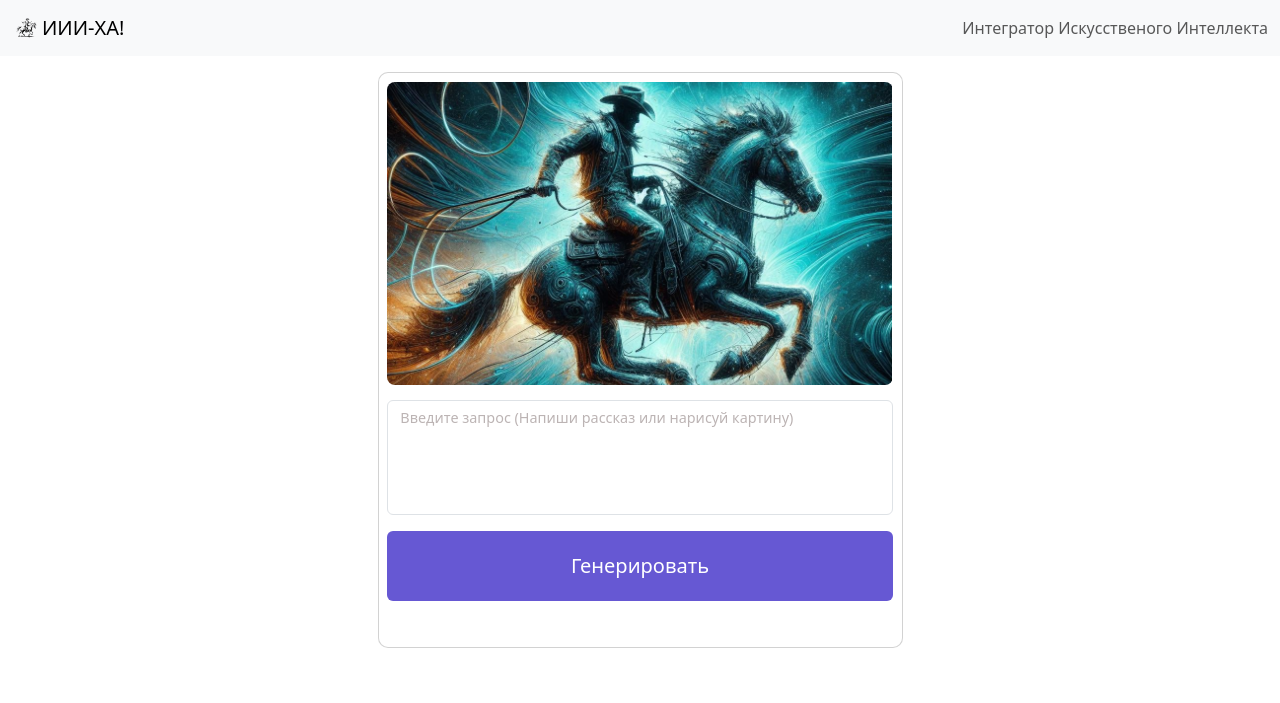
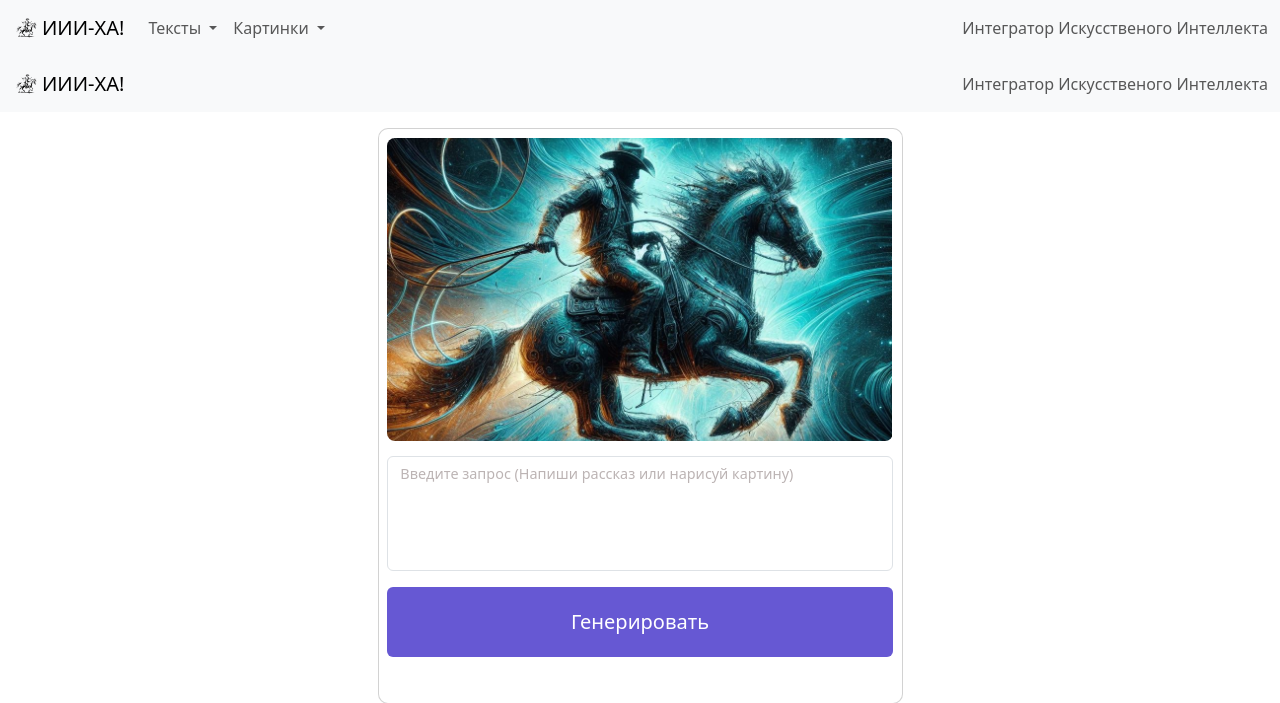
Before and after one commit to amtp1/iiiha, a Django app: page / in a window 1280 px wide. Shown: the top 703 px of the page. Run offline with Django 4.2, Linux system fonts and the light colour scheme; some libraries are stand-ins or nearby versions.

Commit message:
connect bundle js, set navbar

```diff
--- a/iiiha/core/templates/base.html
+++ b/iiiha/core/templates/base.html
@@ -23,7 +23,8 @@
 	<!-- <link href="{% static 'owl-carousel/owl.carousel.css' %}" rel="stylesheet"> -->
 	<!-- <link href="{% static 'owl-carousel/owl.theme.css' %}" rel="stylesheet"> -->
 	<!-- Bootstrap JS -->
-	<script defer src="{% static 'bootstrap-5.3.2-dist/js/bootstrap.min.js' %}" crossorigin="anonymous"></script>
+	<script defer src="{% static 'bootstrap-5.3.2-dist/js/bootstrap.js' %}" crossorigin="anonymous"></script>
+	<script defer src="{% static 'bootstrap-5.3.2-dist/js/bootstrap.bundle.min.js' %}" crossorigin="anonymous"></script>
 	<!-- <script src="https://cdn.jsdelivr.net/npm/bootstrap@5.3.2/dist/js/bootstrap.bundle.min.js"
 		integrity="sha384-C6RzsynM9kWDrMNeT87bh95OGNyZPhcTNXj1NW7RuBCsyN/o0jlpcV8Qyq46cDfL" crossorigin="anonymous"></script> -->
 	<script src="{% static 'js/temp.js' %}"></script>
@@ -32,5 +33,37 @@
 	<script type="text/javascript" src="https://cdnjs.cloudflare.com/ajax/libs/jquery-cookie/1.4.1/jquery.cookie.min.js"></script>
 
 </head>
+<nav class="navbar navbar-expand-lg bg-body-tertiary">
+    <div class="container-fluid">
+      <img src="{% static 'images/logo.svg' %}" alt="Logo" width="30" height="24" class="d-inline-block align-text-top">
+      <a class="navbar-brand" href="/">ИИИ-ХА!</a>
+      <button class="navbar-toggler" type="button" data-bs-toggle="collapse" data-bs-target="#navbarText" aria-controls="navbarText" aria-expanded="false" aria-label="Toggle navigation">
+        <span class="navbar-toggler-icon"></span>
+      </button>
+      <div class="collapse navbar-collapse" id="navbarText">
+        <ul class="navbar-nav me-auto mb-2 mb-lg-0">
+          <li class="nav-item dropdown">
+            <a class="nav-link dropdown-toggle" role="button" data-bs-toggle="dropdown" data-toggle="dropdown" aria-haspopup="true" aria-expanded="false">
+              Тексты
+            </a>
+            <ul class="dropdown-menu">
+              <li><a class="dropdown-item" href="chatgpt">ChatGPT</a></li>
+            </ul>
+          </li>
+		  <li class="nav-item dropdown">
+            <a class="nav-link dropdown-toggle" role="button" data-bs-toggle="dropdown" data-toggle="dropdown" aria-haspopup="true" aria-expanded="false">
+              Картинки
+            </a>
+            <ul class="dropdown-menu">
+              <li><a class="dropdown-item" href="fusion">ImageFusion</a></li>
+            </ul>
+          </li>
+        </ul>
+        <span class="navbar-text">
+          Интегратор Искусственого Интеллекта
+        </span>
+      </div>
+    </div>
+</nav>
 {% block body %}{% endblock %}
 </html>
```
